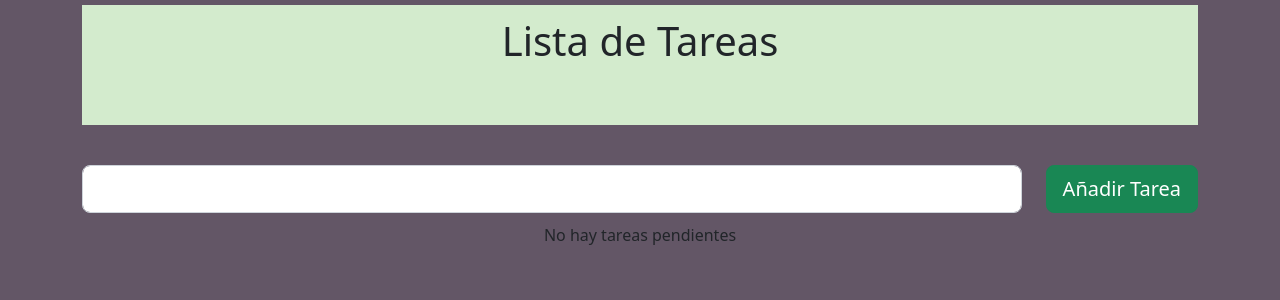
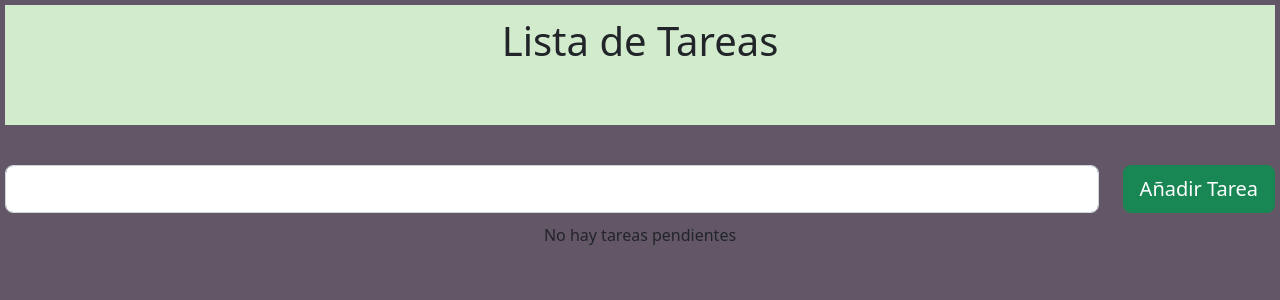
Before and after one commit to DatNeme/ToDo-App-React, a React (Create React App) app: page / in a window 1280 px wide. Shown: the top 300 px of the page. Built offline with nearby package versions, Linux system fonts and the light colour scheme.

Commit message:
Word break

```diff
--- a/src/App.css
+++ b/src/App.css
@@ -35,6 +35,7 @@
 
 .fondoTareas .textoTareas{
     flex: 1;
+    word-break: break-word;
 }
 
 .fondoTareas .hecho .textoTareas{
--- a/src/App.js
+++ b/src/App.js
@@ -63,7 +63,7 @@
   return (
     <>
       <div className="body">
-        <div className="container text-center">
+        <div className="text-center">
           <Header></Header>
 
           {/* Actualizar Tareas */}
```
